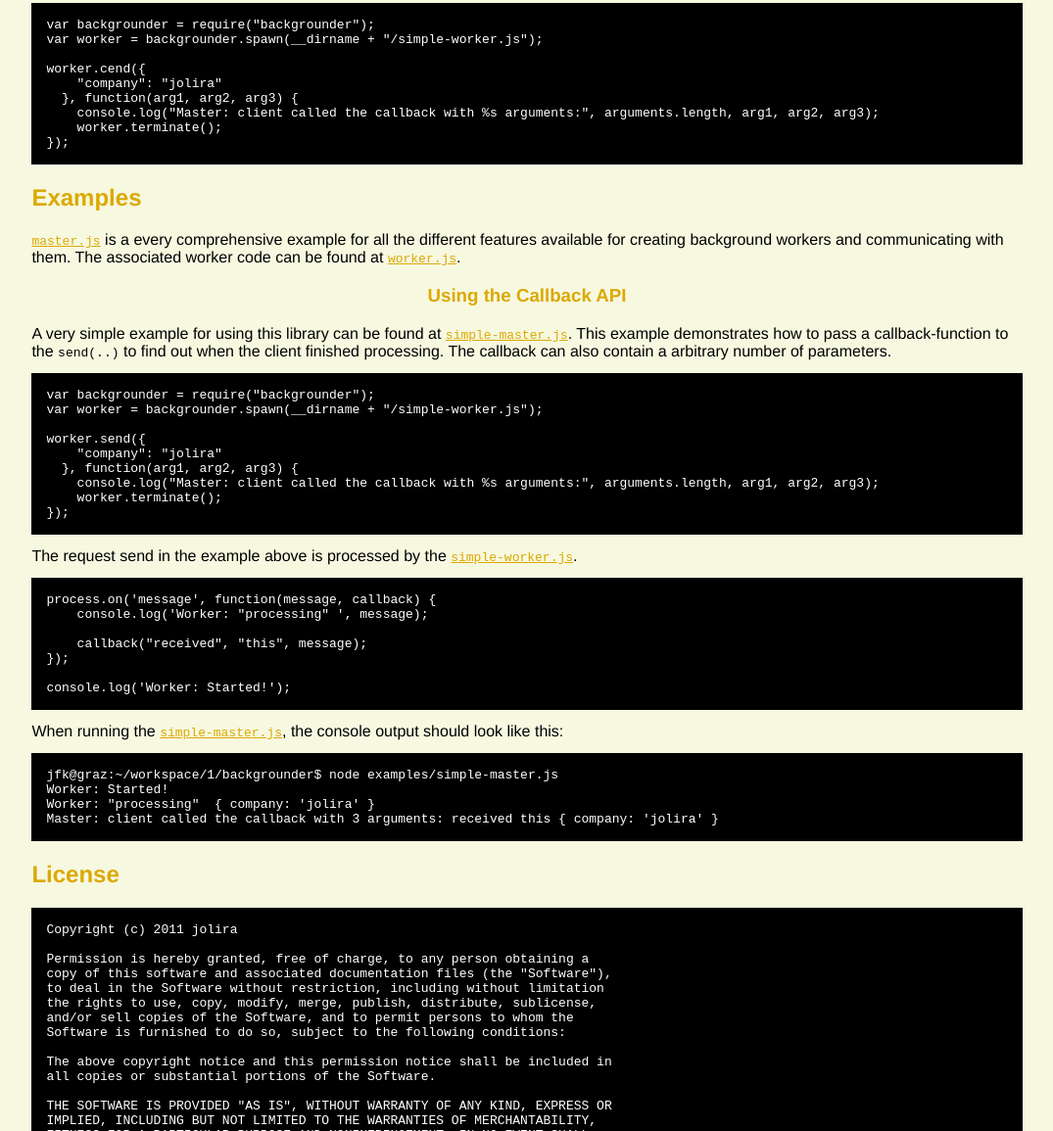
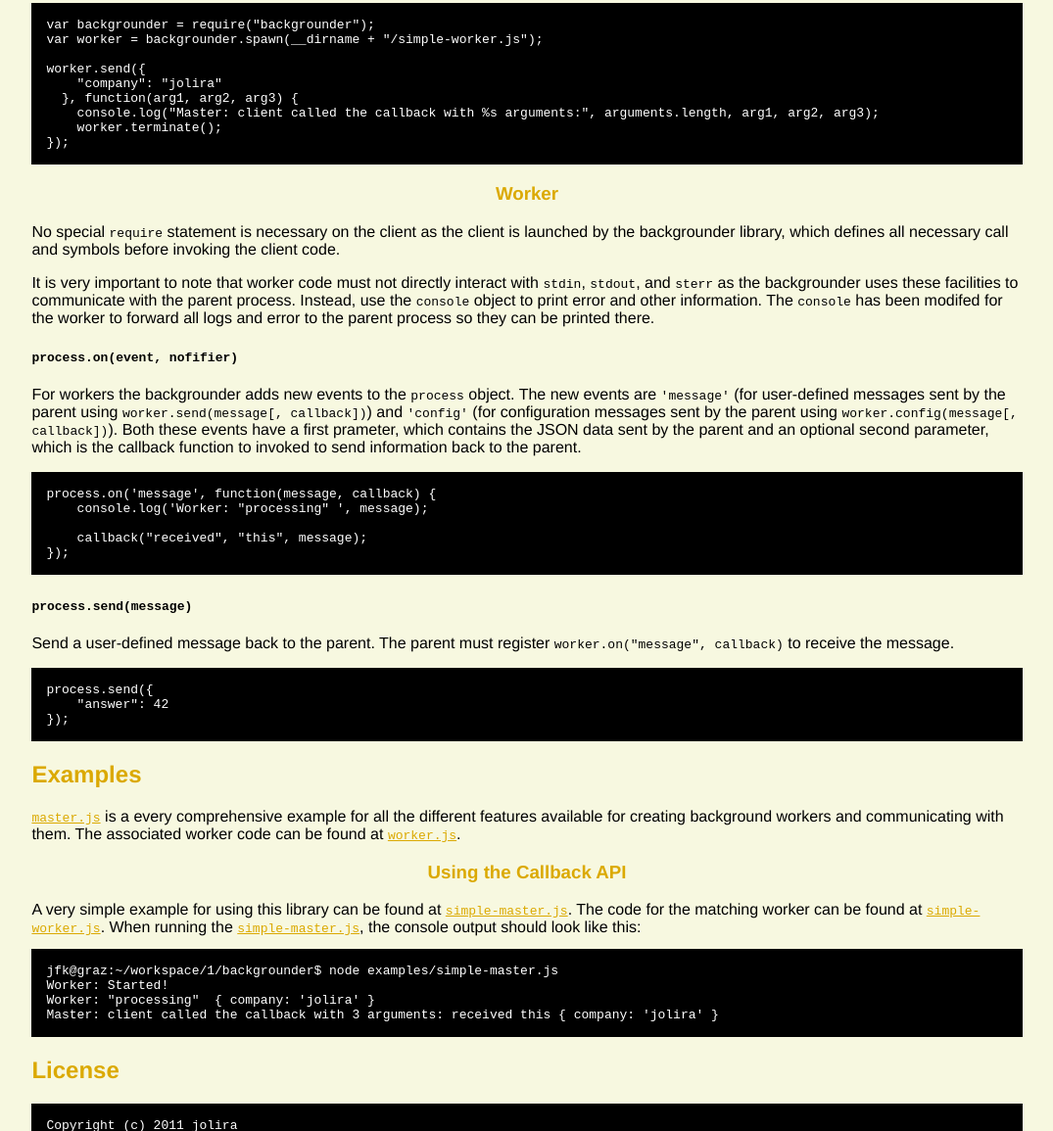
Before and after one commit to jolira/backgrounder, a plain HTML site: page index.html in a window 1280 px wide. Shown: the part 1639-2794 px from the top of the page at 98% size, without its empty margins (102-1177 px from the left). Drawn offline with Linux system fonts and the light colour scheme.

Commit message:
more documentation.

```diff
--- a/index.html
+++ b/index.html
@@ -115,11 +115,44 @@ function in the parent process and pass the same paramter as passed to the <code
 <pre><code>var backgrounder = require("backgrounder");
 var worker = backgrounder.spawn(__dirname + "/simple-worker.js");
 
-worker.cend({
+worker.send({
     "company": "jolira"
   }, function(arg1, arg2, arg3) {
     console.log("Master: client called the callback with %s arguments:", arguments.length, arg1, arg2, arg3);
     worker.terminate();
+});</code></pre>
+
+<h3>Worker</h3>
+
+<p>No special <code>require</code> statement is necessary on the client as the client is launched by the backgrounder library,
+which defines all necessary call and symbols before invoking the client code.<p>
+
+<p>It is very important to note that worker code must not directly interact with <code>stdin</code>, <code>stdout</code>,
+and <code>sterr</code> as the backgrounder uses these facilities to communicate with the parent process. Instead, use
+the <code>console</code> object to print error and other information. The <code>console</code> has been modifed for the
+worker to forward all logs and error to the parent process so they can be printed there.</p>
+
+<h4><code>process.on(event, nofifier)</code></h4>
+
+<p>For workers the backgrounder adds new events to the <code>process</code> object. The new events are <code>'message'</code>
+(for user-defined messages sent by the parent using <code>worker.send(message[, callback])</code>) and <code>'config'</code>
+(for configuration messages sent by the parent using <code>worker.config(message[, callback])</code>). Both these
+events have a first prameter, which contains the JSON data sent by the parent and an optional second parameter, which is
+the callback function to invoked to send information back to the parent.</p>
+
+<pre><code>process.on('message', function(message, callback) {
+    console.log('Worker: "processing" ', message);
+
+    callback("received", "this", message);
+});</code></pre>
+
+<h4><code>process.send(message)</code></h4>
+
+<p>Send a user-defined message back to the parent. The parent must register <code>worker.on("message", callback)</code>
+to receive the message.</p>
+
+<pre><code>process.send({
+    "answer": 42
 });</code></pre>
 
 <h2>Examples</h2>
@@ -130,28 +163,7 @@ code can be found at <a href="https://raw.github.com/jolira/backgrounder/master/
 
 <h3>Using the Callback API</h3>
 
-A very simple example for using this library can be found at <a href="https://raw.github.com/jolira/backgrounder/master/examples/simple-master.js"><code>simple-master.js</code></a>. This example demonstrates how to pass a callback-function to the <code>send(..)</code>
-to find out when the client finished processing. The callback can also contain a arbitrary number of parameters.
-
-<pre><code>var backgrounder = require("backgrounder");
-var worker = backgrounder.spawn(__dirname + "/simple-worker.js");
-
-worker.send({
-    "company": "jolira"
-  }, function(arg1, arg2, arg3) {
-    console.log("Master: client called the callback with %s arguments:", arguments.length, arg1, arg2, arg3);
-    worker.terminate();
-});</code></pre>
-
-The request send in the example above is processed by the <a href="https://raw.github.com/jolira/backgrounder/master/examples/simple-worker.js"><code>simple-worker.js</code></a>.
-
-<pre><code>process.on('message', function(message, callback) {
-    console.log('Worker: "processing" ', message);
-
-    callback("received", "this", message);
-});
-
-console.log('Worker: Started!');</code></pre>
+A very simple example for using this library can be found at <a href="https://raw.github.com/jolira/backgrounder/master/examples/simple-master.js"><code>simple-master.js</code></a>. The code for the matching worker can be found at <a href="https://raw.github.com/jolira/backgrounder/master/examples/simple-worker.js"><code>simple-worker.js</code></a>.
 
 When running the <a href="https://raw.github.com/jolira/backgrounder/master/examples/simple-master.js"><code>simple-master.js</code></a>,
 the console output should look like this:
@@ -162,6 +174,7 @@ Worker: "processing"  { company: 'jolira' }
 Master: client called the callback with 3 arguments: received this { company: 'jolira' }</code></pre>
 
 <h2>License</h2>
+
 <pre><code>Copyright (c) 2011 jolira
 
 Permission is hereby granted, free of charge, to any person obtaining a
```
